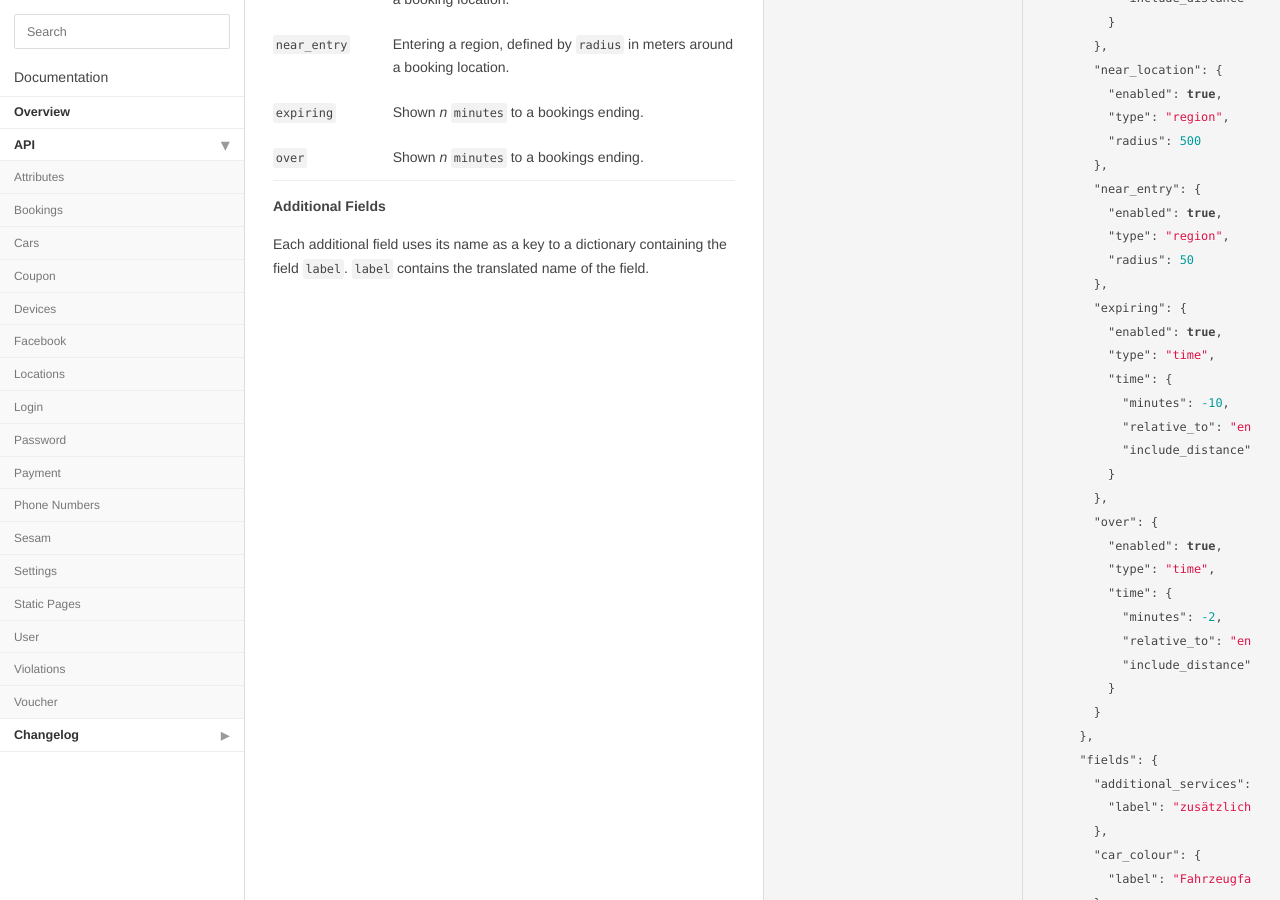
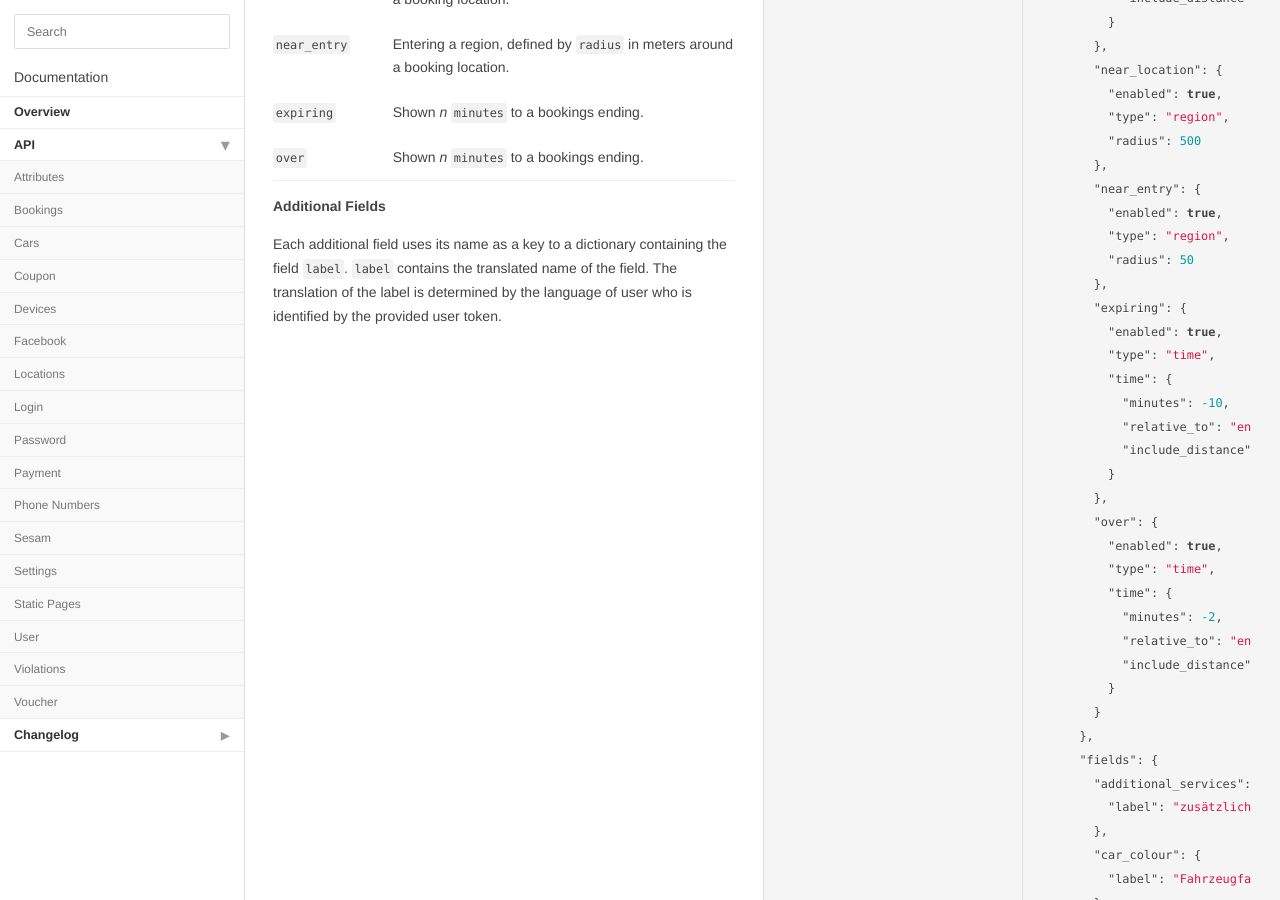
Before and after one commit to parku/docs, a Jekyll site: the page built from api/settings.md, in a window 1280 px wide and 900 px high, scrolled down 1412 px. Built offline with Jekyll 4.4.1, drawn with Linux system fonts in a browser that asks for light colours; Markdown is read by kramdown in place of the engine named in the settings.

Commit message:
DEV-326 Explanation of fields translation

```diff
--- a/api/settings.md
+++ b/api/settings.md
@@ -149,6 +149,7 @@ Node            | Description
 
 Each additional field uses its name as a key to a dictionary containing the field `label`.
 `label` contains the translated name of the field.
+The translation of the label is determined by the language of user who is identified by the provided user token.
 
 ## Enable or disable notification
 
```
